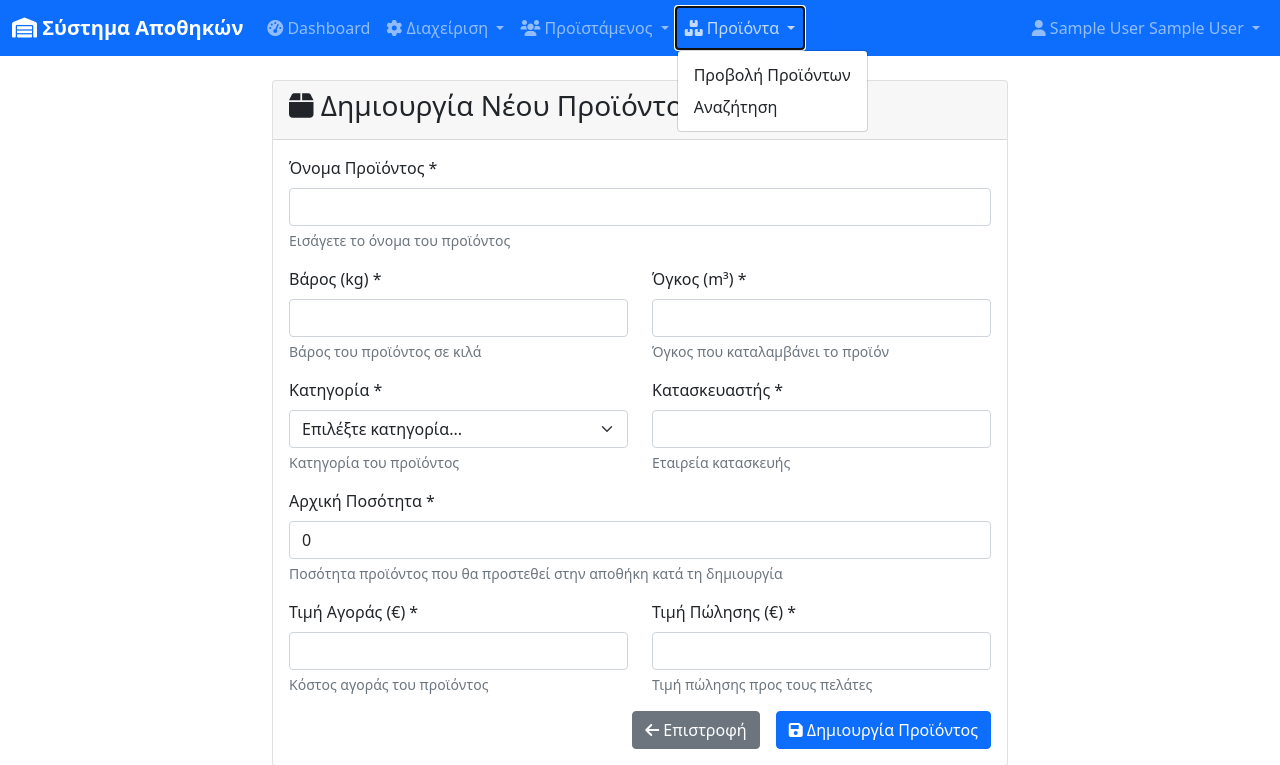
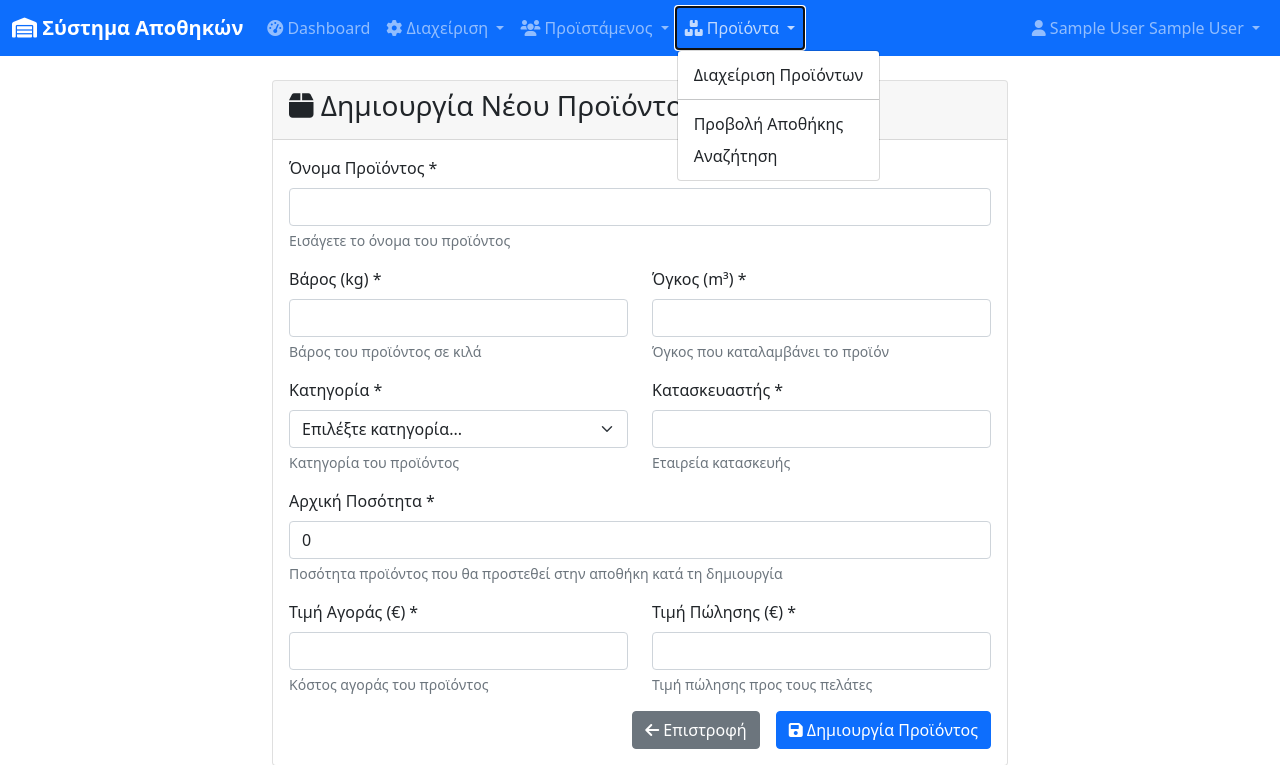
Before and after one commit to savvaskassas/Warehouse-Management-System, a Flask app: page /admin/create_product in a window 1280 px wide, after a click on "Προϊόντα". Shown: the top 765 px of the page. Run offline with Flask 3, Linux system fonts and the light colour scheme; the visitor is signed in with stand-in values (Sample User, id 1).

Commit message:
Add role-based navigation for product management

```diff
--- a/logistics-warehouse-system/app/templates/base.html
+++ b/logistics-warehouse-system/app/templates/base.html
@@ -107,7 +107,11 @@
                             <i class="fas fa-boxes"></i> Προϊόντα
                         </a>
                         <ul class="dropdown-menu">
-                            <li><a class="dropdown-item" href="{{ url_for('employee.view_products') }}">Προβολή Προϊόντων</a></li>
+                            {% if session.role == 'admin' %}
+                            <li><a class="dropdown-item" href="{{ url_for('admin.view_products') }}">Διαχείριση Προϊόντων</a></li>
+                            <li><hr class="dropdown-divider"></li>
+                            {% endif %}
+                            <li><a class="dropdown-item" href="{{ url_for('employee.view_products') }}">Προβολή Αποθήκης</a></li>
                             <li><a class="dropdown-item" href="{{ url_for('employee.quick_search') }}">Αναζήτηση</a></li>
                         </ul>
                     </li>
```
Also changed, not shown: 8 other files.
